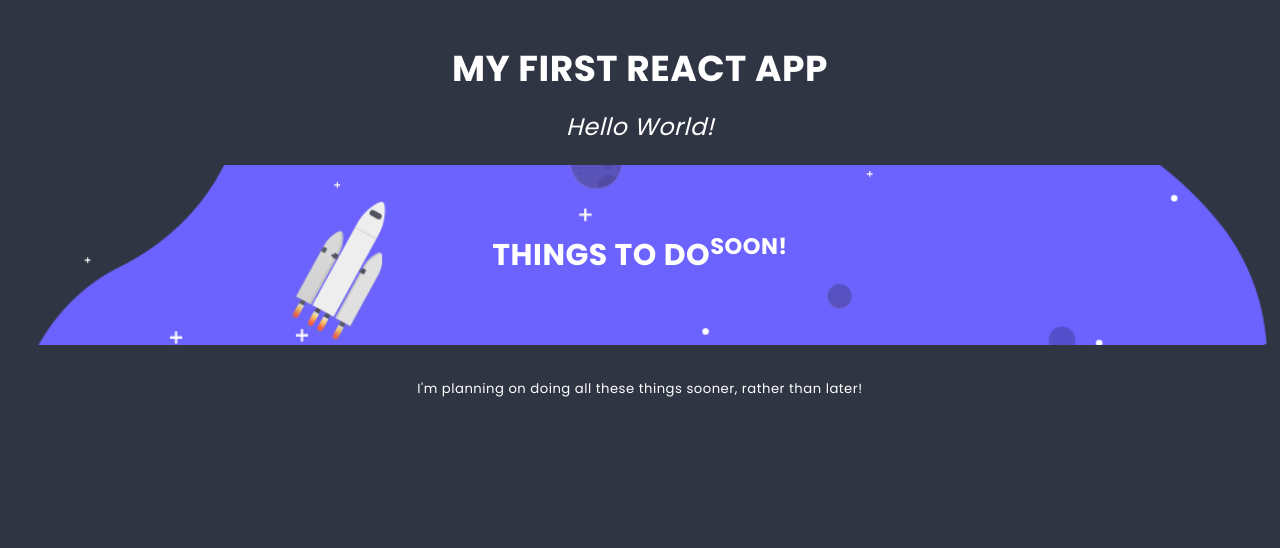
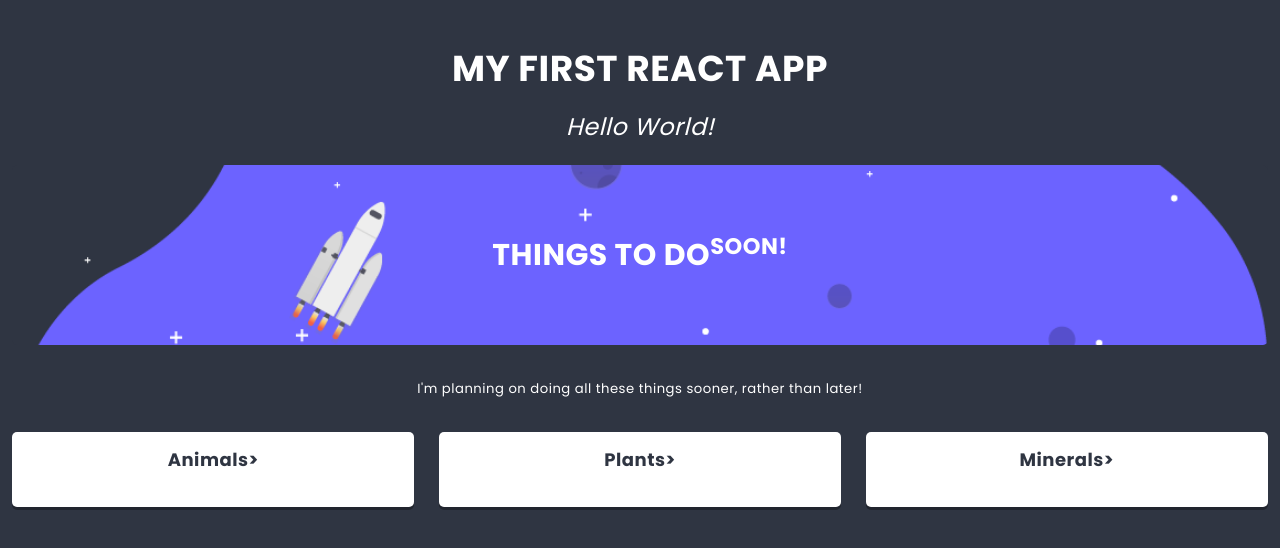
Before and after one commit to Oskyyy/React-app, a React app: page / in a window 1280 px wide. Shown: the top 548 px of the page. Built offline with nearby package versions, Linux system fonts and the light colour scheme.

Commit message:
Add Column.js component and changed image displaying

```diff
--- a/src/components/App/App.js
+++ b/src/components/App/App.js
@@ -8,7 +8,7 @@ class App extends React.Component {
       <main className={styles.component}>
         <h1 className={styles.title}>My first React app</h1>
         <h2 className={styles.subtitle}>Hello World!</h2>
-        <List title={['Things to do', <sup>soon!</sup>]}>
+        <List title={['Things to do', <sup key="1">soon!</sup>]} image="../src/images/space.png">
           <p>I'm planning on doing all these things sooner, rather than later!</p>
         </List>
       </main>
--- /dev/null
+++ b/src/components/Column/Column.js
@@ -0,0 +1,19 @@
+import React from "react";
+import styles from "./Column.scss";
+import PropTypes from "prop-types";
+
+class Column extends React.Component {
+  static propTypes = {
+    title: PropTypes.node.isRequired
+  };
+
+  render() {
+    return (
+      <section className={styles.component}>
+        <h3 className={styles.title}>{this.props.title}></h3>
+      </section>
+    );
+  }
+}
+
+export default Column;
--- a/src/components/Hero/Hero.js
+++ b/src/components/Hero/Hero.js
@@ -1,11 +1,17 @@
 import React from 'react';
 import styles from './Hero.scss';
+import PropTypes from 'prop-types';
 
 const Hero = props => (
     <header className={styles.component}>
         <h2 className={styles.title}>{props.titleText}</h2>
-        <img className={styles.image} src="../src/images/space.png"></img>
+        <img className={styles.image} src={props.imageImg}></img>
     </header>
 );
 
+Hero.propTypes = {
+    titleText: PropTypes.node.isRequired,
+    ImageImg: PropTypes.string.isRequired
+};
+
 export default Hero;
--- a/src/components/List/List.js
+++ b/src/components/List/List.js
@@ -1,14 +1,30 @@
 import React from 'react';
 import styles from './List.scss';
 import Hero from '../Hero/Hero.js';
+import Column from '../Column/Column.js';
+import PropTypes from 'prop-types';
 
 class List extends React.Component {
+  static propTypes = {
+    title: PropTypes.node.isRequired,
+    children: PropTypes.node,
+    image: PropTypes.string.isRequired
+  };
+
+  static defaultProps = {
+    children: <p>I can do all the things!!!</p>,
+  }
   render() {
     return (
       <section className={styles.component}>
-        <Hero titleText={this.props.title} />
+        <Hero titleText={this.props.title} imageImg={this.props.image} />
         <div className={styles.description}>
           {this.props.children}
+        </div>
+        <div className={styles.columns}>
+          <Column title="Animals" />
+          <Column title="Plants" />
+          <Column title="Minerals" />
         </div>
       </section>
     );
```
